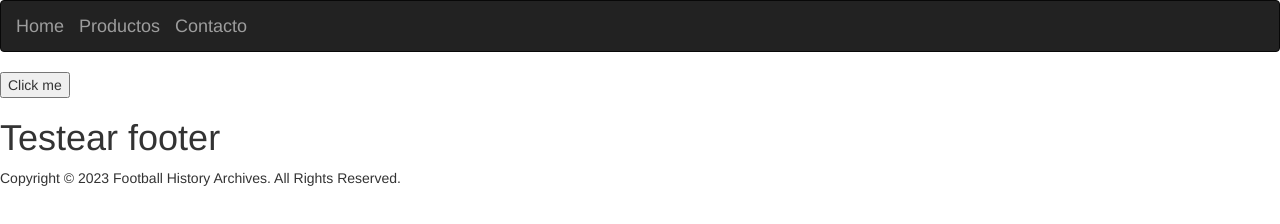
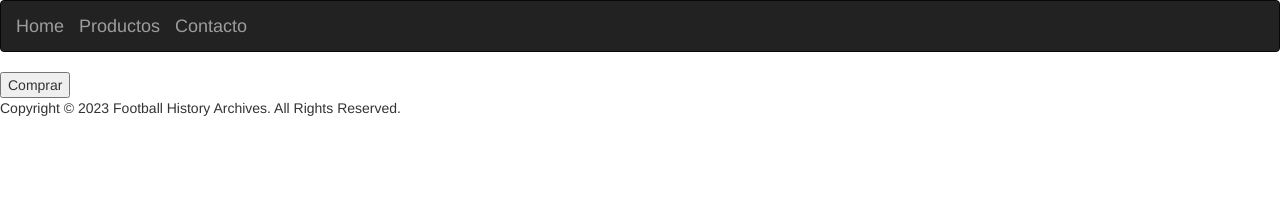
Before and after one commit to acdeveloper-sci/tienda, a plain HTML site: page index.html in a window 1280 px wide. Drawn offline with nearby package versions, Linux system fonts and the light colour scheme.

Commit message:
fixeado los errores

```diff
--- a/index.html
+++ b/index.html
@@ -22,8 +22,7 @@
         </div>
     </div>
     </nav>
-    <input type="button" value="Click me" />
-    <h1>Testear footer</h1>
+    <input type="button" value="Comprar" />
     <div id="page-container">
       <div id="content-wrap">
           Copyright © 2023 Football History Archives. All Rights Reserved.
```
